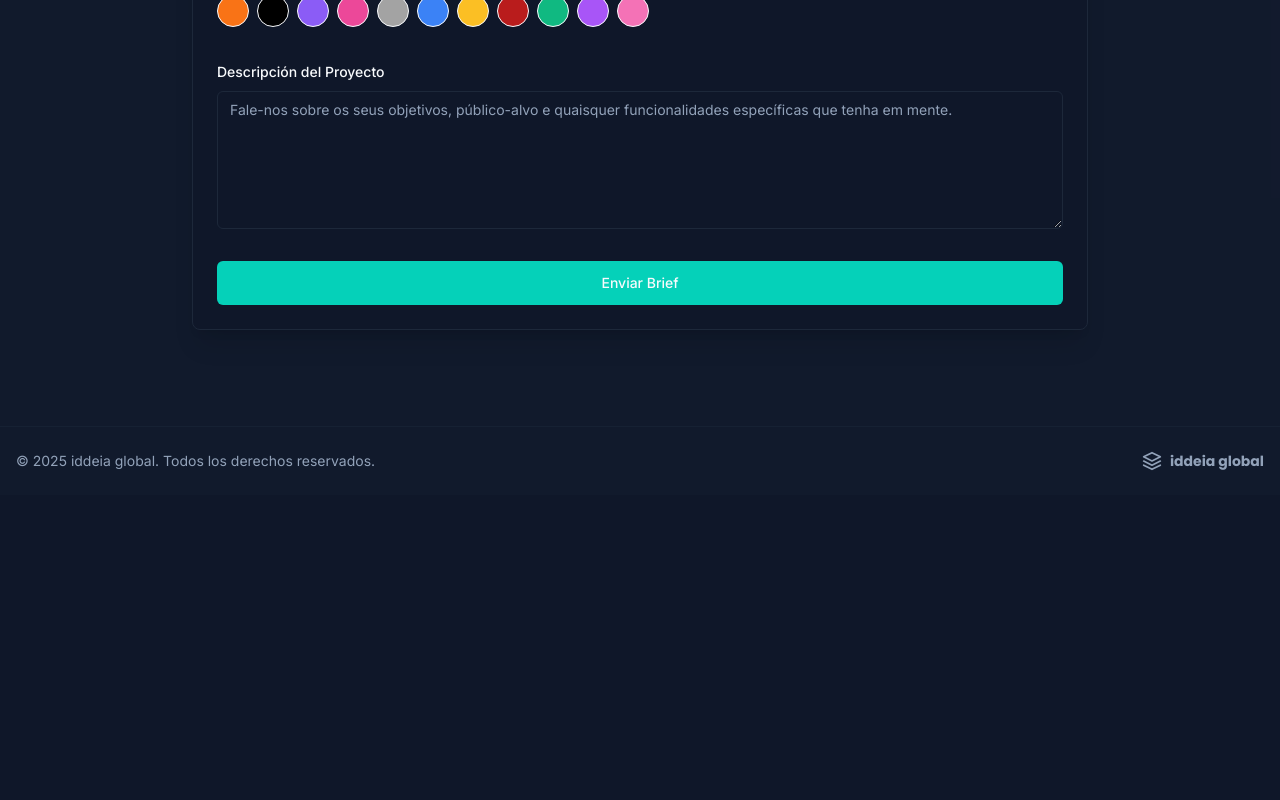
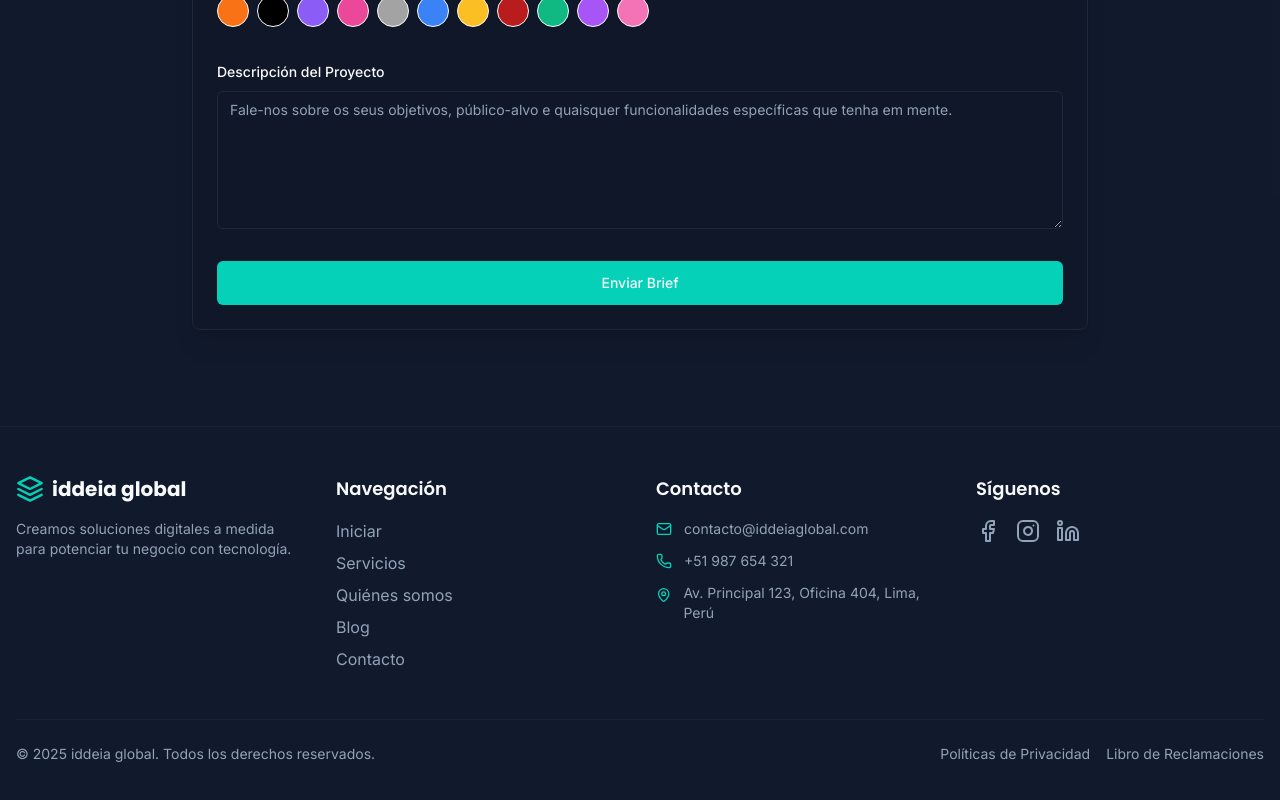
Before and after one commit to zeusolimp/studio, a Next.js app: page / in a window 1280 px wide. Shown: the part 4121-4921 px from the top of the page. Before the commit the page ends 4616 px from the top, so only its background shows below. Built offline with nearby package versions, Linux system fonts and the light colour scheme.

Commit message:
actualiza el footer para que sea mas alto, debe contener el menu y debes

```diff
--- a/src/components/landing/Footer.tsx
+++ b/src/components/landing/Footer.tsx
@@ -1,19 +1,87 @@
+import Link from 'next/link';
+import { Facebook, Instagram, Linkedin, Mail, MapPin, Phone } from 'lucide-react';
+
 const Footer = () => {
   const currentYear = new Date().getFullYear();
   return (
-    <footer className="border-t border-border/50 bg-secondary/20">
-      <div className="container mx-auto flex items-center justify-between py-6 px-4">
-        <p className="text-sm text-muted-foreground">
-          &copy; {currentYear} iddeia global. Todos los derechos reservados.
-        </p>
-        <div className="flex items-center gap-2">
-          <svg xmlns="http://www.w3.org/2000/svg" viewBox="0 0 24 24" fill="none" stroke="currentColor" strokeWidth="2" strokeLinecap="round" strokeLinejoin="round" className="h-5 w-5 text-muted-foreground">
-            <path d="M12 2L2 7l10 5 10-5-10-5z"></path>
-            <path d="M2 17l10 5 10-5"></path>
-            <path d="M2 12l10 5 10-5"></path>
-          </svg>
-           <span className="font-headline text-sm font-bold text-muted-foreground">iddeia global</span>
+    <footer className="border-t border-border/50 bg-secondary/20 text-foreground">
+      <div className="container mx-auto px-4 py-12">
+        <div className="grid grid-cols-1 gap-8 md:grid-cols-2 lg:grid-cols-4">
+
+          {/* Brand Section */}
+          <div className="flex flex-col items-start">
+             <Link href="/" className="flex items-center gap-2 mb-4">
+                <svg xmlns="http://www.w3.org/2000/svg" viewBox="0 0 24 24" fill="none" stroke="currentColor" strokeWidth="2" strokeLinecap="round" strokeLinejoin="round" className="h-7 w-7 text-accent">
+                    <path d="M12 2L2 7l10 5 10-5-10-5z"></path>
+                    <path d="M2 17l10 5 10-5"></path>
+                    <path d="M2 12l10 5 10-5"></path>
+                </svg>
+                <span className="font-headline text-xl font-bold">iddeia global</span>
+            </Link>
+            <p className="text-muted-foreground text-sm">
+              Creamos soluciones digitales a medida para potenciar tu negocio con tecnología.
+            </p>
+          </div>
+
+          {/* Navigation Section */}
+          <div>
+            <h3 className="font-headline text-lg font-semibold mb-4">Navegación</h3>
+            <nav className="flex flex-col gap-2 text-muted-foreground">
+                <Link href="/" className="hover:text-accent transition-colors">Iniciar</Link>
+                <Link href="/servicios" className="hover:text-accent transition-colors">Servicios</Link>
+                <Link href="/sobre-nosotros" className="hover:text-accent transition-colors">Quiénes somos</Link>
+                <Link href="/blog" className="hover:text-accent transition-colors">Blog</Link>
+                <Link href="/contacto" className="hover:text-accent transition-colors">Contacto</Link>
+            </nav>
+          </div>
+
+          {/* Contact Info Section */}
+          <div>
+            <h3 className="font-headline text-lg font-semibold mb-4">Contacto</h3>
+            <div className="flex flex-col gap-3 text-muted-foreground text-sm">
+              <div className="flex items-center gap-3">
+                <Mail className="h-4 w-4 text-accent" />
+                <span>contacto@iddeiaglobal.com</span>
+              </div>
+              <div className="flex items-center gap-3">
+                <Phone className="h-4 w-4 text-accent" />
+                <span>+51 987 654 321</span>
+              </div>
+              <div className="flex items-start gap-3">
+                <MapPin className="h-4 w-4 text-accent mt-1" />
+                <span>Av. Principal 123, Oficina 404, Lima, Perú</span>
+              </div>
+            </div>
+          </div>
+
+          {/* Social Media Section */}
+          <div>
+            <h3 className="font-headline text-lg font-semibold mb-4">Síguenos</h3>
+            <div className="flex items-center gap-4">
+              <Link href="#" aria-label="Facebook" className="text-muted-foreground hover:text-accent transition-colors">
+                <Facebook className="h-6 w-6" />
+              </Link>
+              <Link href="#" aria-label="Instagram" className="text-muted-foreground hover:text-accent transition-colors">
+                <Instagram className="h-6 w-6" />
+              </Link>
+              <Link href="#" aria-label="LinkedIn" className="text-muted-foreground hover:text-accent transition-colors">
+                <Linkedin className="h-6 w-6" />
+              </Link>
+            </div>
+          </div>
+
         </div>
+
+        <div className="mt-12 border-t border-border/50 pt-6 flex flex-col md:flex-row items-center justify-between text-sm text-muted-foreground">
+           <p className="mb-4 md:mb-0">
+            &copy; {currentYear} iddeia global. Todos los derechos reservados.
+          </p>
+          <div className="flex gap-4">
+            <Link href="/politicas-privacidad" className="hover:text-accent transition-colors">Políticas de Privacidad</Link>
+            <Link href="/libro-reclamaciones" className="hover:text-accent transition-colors">Libro de Reclamaciones</Link>
+          </div>
+        </div>
+
       </div>
     </footer>
   );
```
Also changed, not shown: src/components/DynamicIcon.tsx (+6 -2 lines).
